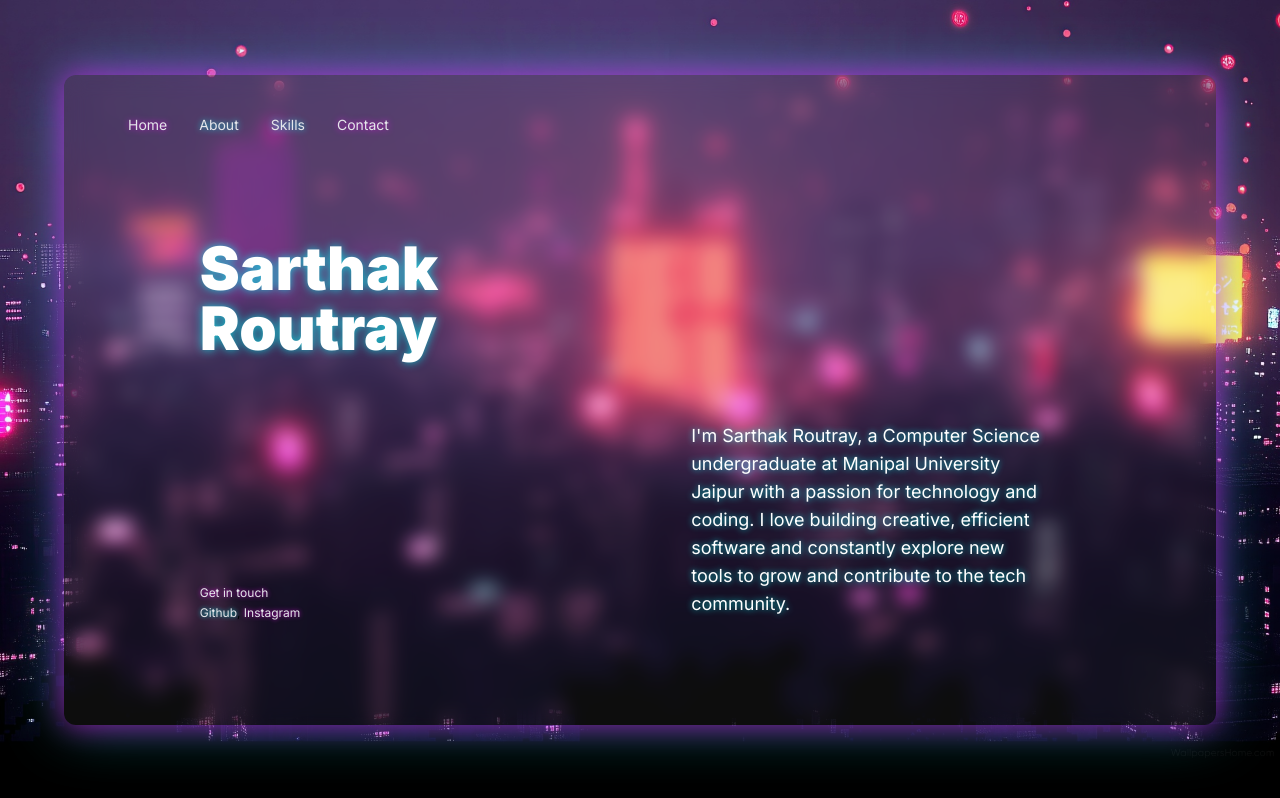
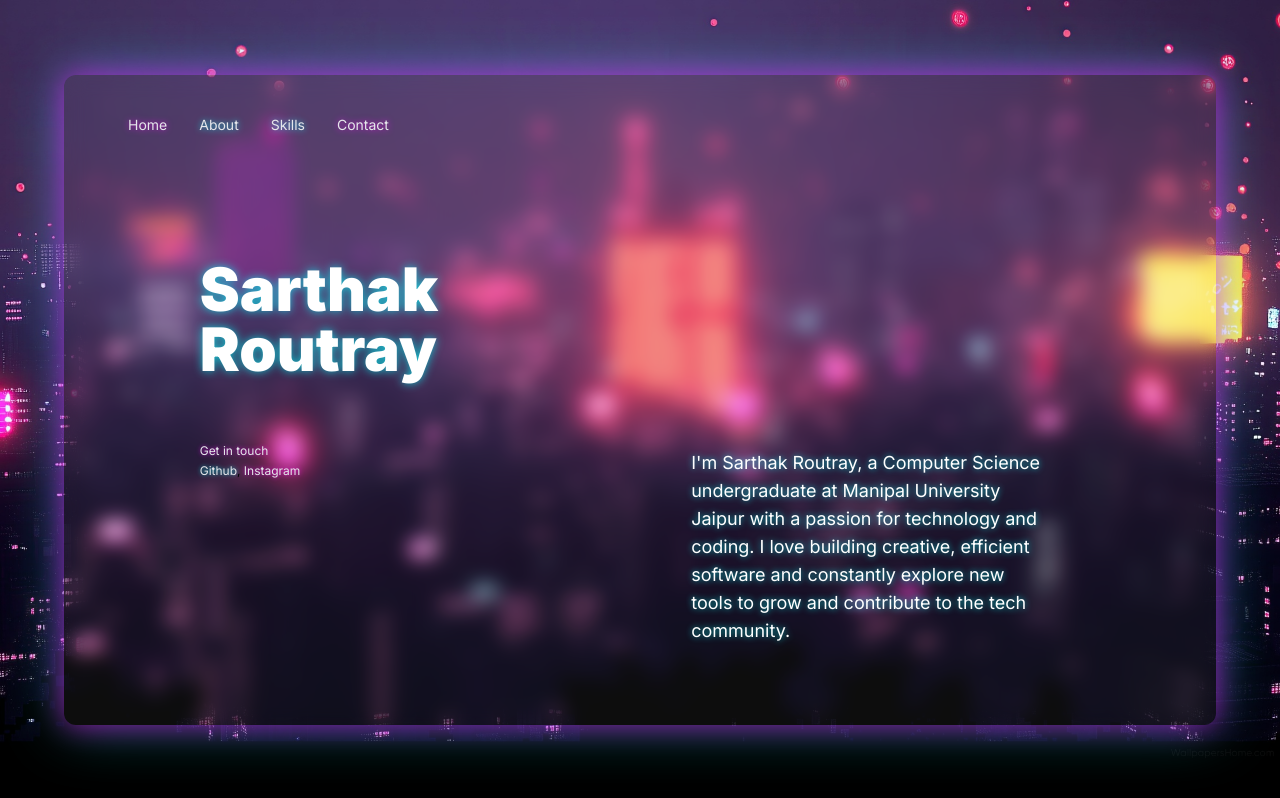
Before and after one commit to sarthakroutray/Portfolio, a React (Vite) app: page / in a window 1280 px wide. Built offline with nearby package versions, Linux system fonts and the light colour scheme.

Commit message:
commit-4

```diff
--- a/src/Home.jsx
+++ b/src/Home.jsx
@@ -9,22 +9,23 @@ function Home() {
       transition={{ duration: 0.5 }}
       className="relative w-full h-full"
     >
-      {/* Main Heading - Absolute positioned */}
-      <h1 className="absolute text-5xl md:text-6xl font-black text-white leading-none text-left" style={{ top: '16%', left: '7%',width: "50%", filter: 'drop-shadow(0 0 5px rgba(0, 255, 255, 0.7))' }}>
+      {/* Left Content Section: Name and Get in touch */}
+      <div className="absolute text-left" style={{ top: '20%', left: '7%', width: '45%' }}>
+        <h1 className="text-5xl md:text-6xl font-black text-white leading-none mb-8" style={{ filter: 'drop-shadow(0 0 5px rgba(0, 255, 255, 0.7))' }}>
           Sarthak<br />Routray
         </h1>
 
-      {/* Get in touch - Absolute positioned */}
-      <div className="absolute text-left" style={{ top: '80%', left: '7%' }}>
+        <div className="mt-16">
           <div className="text-xs text-gray-200 mb-1" style={{ filter: 'drop-shadow(0 0 2px rgba(255, 0, 255, 0.7))' }}>Get in touch</div>
           <div className="text-xs">
             <a href="https://github.com/sarthakroutray" className="hover:underline text-gray-200" style={{ filter: 'drop-shadow(0 0 2px rgba(0, 255, 255, 0.7))' }}>Github</a>,{' '}
             <a href="https://instagram.com/sarthakroutray1809" className="hover:underline text-gray-200" style={{ filter: 'drop-shadow(0 0 2px rgba(255, 0, 255, 0.7))' }}>Instagram</a>
           </div>
         </div>
+      </div>
 
-      {/* Right Section: Description - Absolute positioned */}
-      <div className="absolute text-lg text-white font-normal text-left" style={{ top: '50%', right: '10%', width: '35%', filter: 'drop-shadow(0 0 3px rgba(0, 255, 255, 0.7))' }}>
+      {/* Right Content Section: Description */}
+      <div className="absolute text-lg text-white font-normal text-left" style={{ top: '55%', right: '10%', width: '35%', filter: 'drop-shadow(0 0 3px rgba(0, 255, 255, 0.7))' }}>
         I'm Sarthak Routray, a Computer Science undergraduate at Manipal University Jaipur with a passion for technology and coding. I love building creative, efficient software and constantly explore new tools to grow and contribute to the tech community.
       </div>
     </motion.div>
```
Lines whose indentation alone changed are shown as unchanged.
